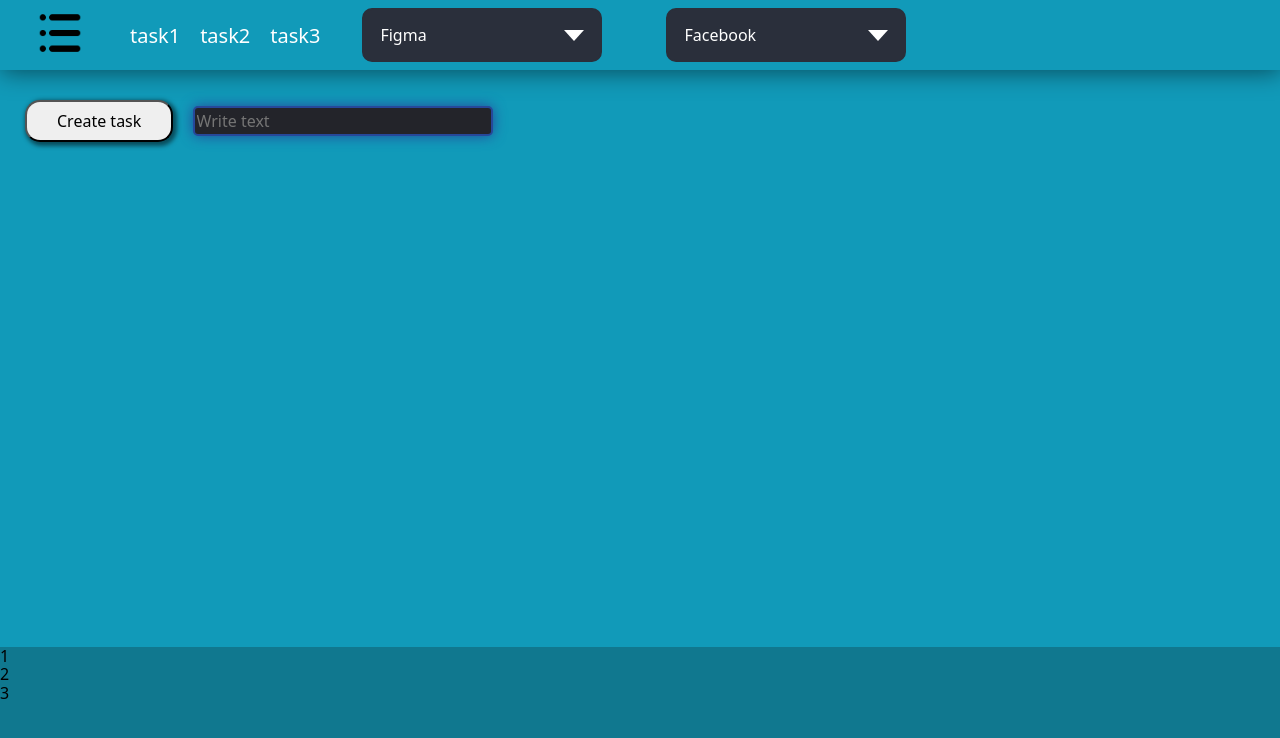
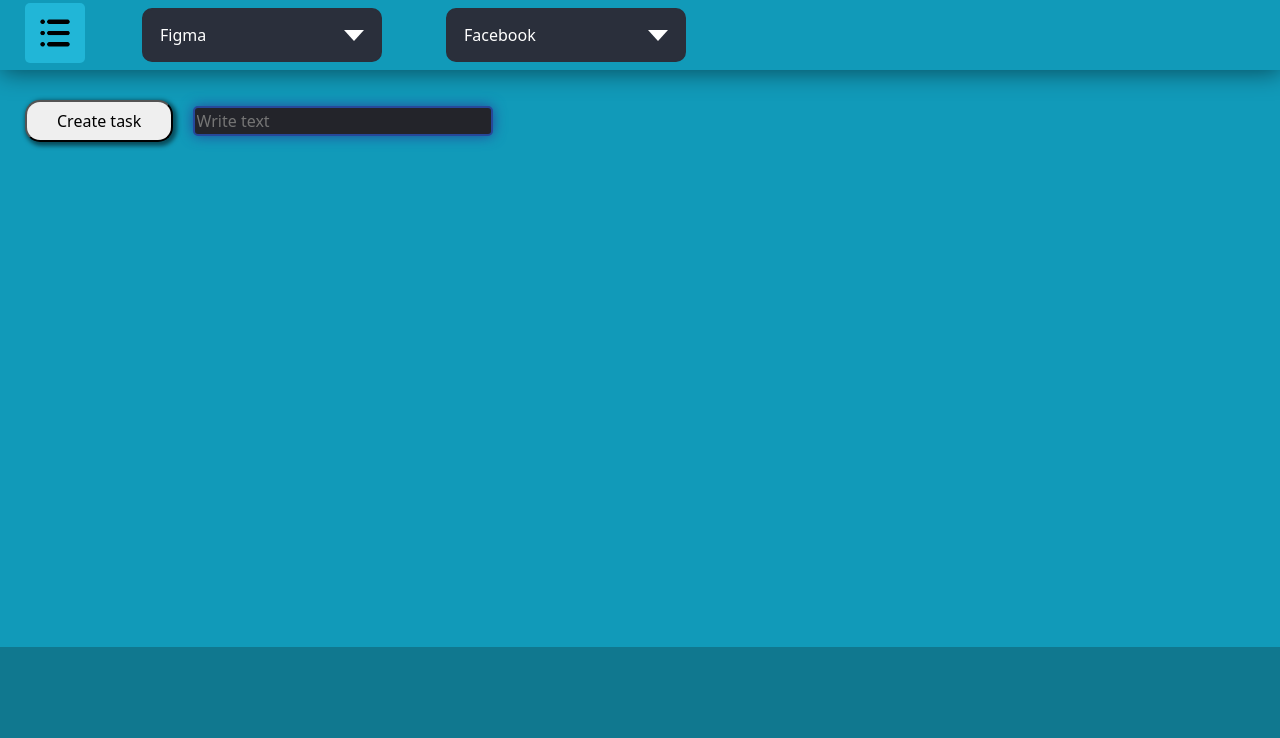
Before and after one commit to antonkrivenko/TaskWork, a plain HTML site: page createtask.html in a window 1280 px wide. Drawn offline with nearby package versions, Linux system fonts and the light colour scheme.

Commit message:
Сreate drop img menu

```diff
--- a/createtask.html
+++ b/createtask.html
@@ -10,10 +10,12 @@
 <body>
     <header class="header">
         <div class="header-menu">
-            <a href=""><img src="3844437-hamburger-list-menu-more-navigation_110311.png" alt="">
-            <a href="">task1</a>
-            <a href="">task2</a>
-            <a href="">task3</a>
+            <div class="dropdow">
+                <img src="3844437-hamburger-list-menu-more-navigation_110311.png" alt="Меню" onclick="toggleDropdown()" class="dropbtn">
+                <div id="myDropdown" class="dropdown-content">
+                    <a href="index.html" class="header-link">Menu</a>
+                </div>
+            </div>
             <div class="dropdown">
                 <div class="select">
                     <span class="selected">Figma</span>
@@ -49,9 +51,6 @@
     <footer>
         <div class="lowermenu">
             <div class="manyitem">
-            <div class="item">1</div>
-            <div class="item">2</div>
-            <div class="item">3</div>
         </div>
     </div>
     </footer>
--- a/styletask.css
+++ b/styletask.css
@@ -147,3 +147,34 @@ img {
     transform: translateX(0.2em) translateY(0.2em);
     box-shadow:  1.5px 1.5px 2.5px 1.5px rgba(0, 0, 0, 0.5);
 }
+
+.dropbtn {
+    width: 60px;
+    background-color: #21b6d7;
+    color: white;
+    padding: 12px;
+    border: none;
+    transition: 0.2s;
+    border-radius: 5px;
+  }
+
+  .header-link{
+    color: #23242a;
+  }
+
+
+  .dropdown-content {
+    display: none;
+    position: absolute;
+    background-color: #f9f9f9;
+    min-width: 160px;
+    box-shadow: 0px 8px 16px 0px rgba(0,0,0,0.2);
+    z-index: 1;
+    border-radius: 5px;
+    padding: 10px;
+    margin-left: 10px;
+  }
+
+.dropbtn:hover {
+    transform: scale(1.2);
+}
--- a/taskmenu.js
+++ b/taskmenu.js
@@ -41,3 +41,11 @@ function createtask(){
 
     main.appendChild(input);
 }
+function toggleDropdown() {
+    var dropdownContent = document.getElementById("myDropdown");
+    if (dropdownContent.style.display === "block") {
+        dropdownContent.style.display = "none";
+    } else {
+        dropdownContent.style.display = "block";
+    }
+}
```
